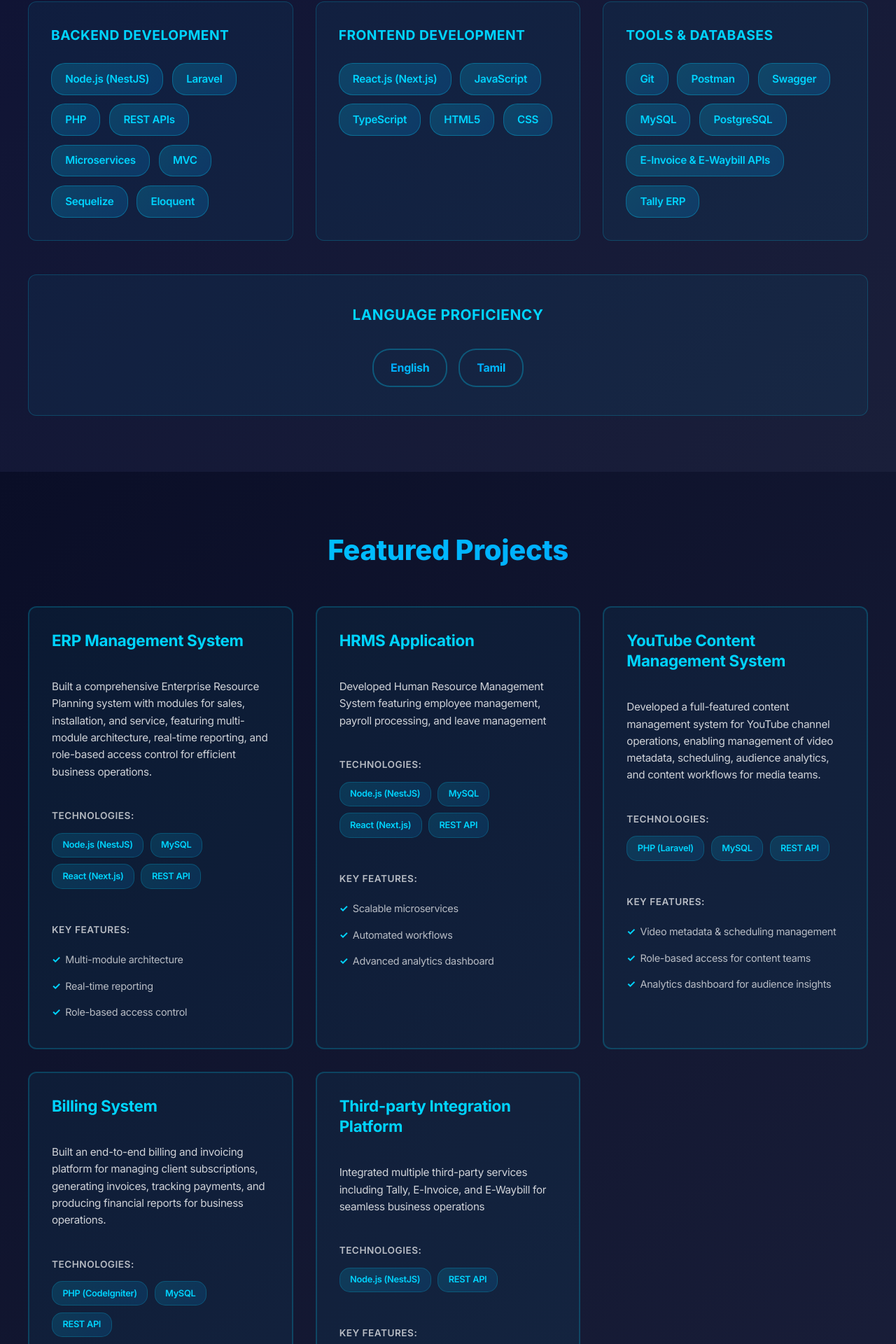
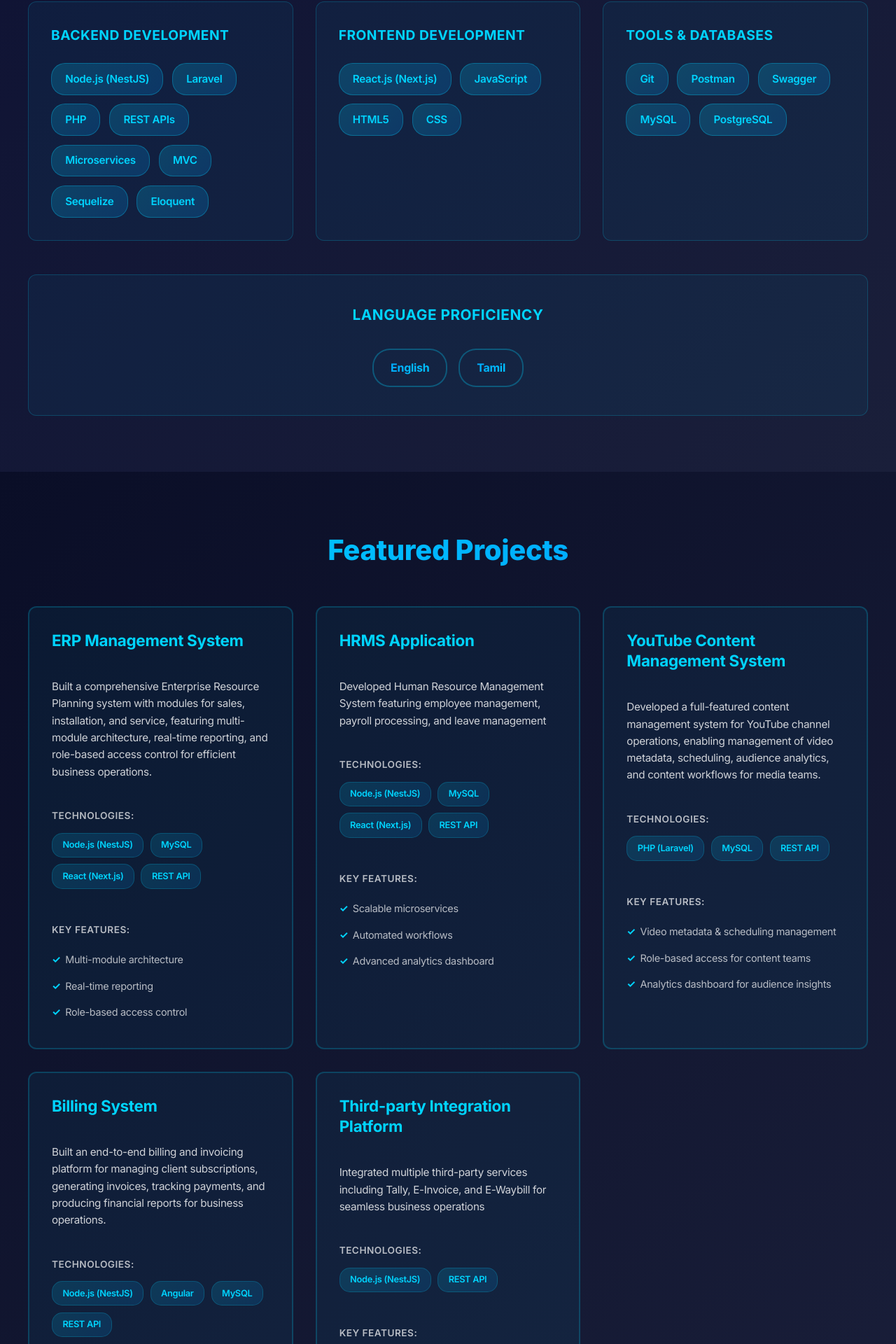
Before and after one commit to subash2407/subash-portfolio, a React (Vite) app: page / in a window 1280 px wide. Shown: the part 3635-5555 px from the top of the page at 70% size. Built offline with nearby package versions, Linux system fonts and the light colour scheme; the HTML template or start-up script is replaced by a standard one.

Commit message:
minor change

```diff
--- a/src/data/portfolio.ts
+++ b/src/data/portfolio.ts
@@ -66,15 +66,13 @@ export const portfolioData = {
       "Sequelize",
       "Eloquent",
     ],
-    frontend: ["React.js (Next.js)", "JavaScript", "TypeScript", "HTML5", "CSS"],
+    frontend: ["React.js (Next.js)", "JavaScript", "HTML5", "CSS"],
     tools: [
       "Git",
       "Postman",
       "Swagger",
       "MySQL",
-      "PostgreSQL",
-      "E-Invoice & E-Waybill APIs",
-      "Tally ERP",
+      "PostgreSQL"
     ],
   },
 
@@ -139,7 +137,7 @@ export const portfolioData = {
       title: "Billing System",
       description:
         "Built an end-to-end billing and invoicing platform for managing client subscriptions, generating invoices, tracking payments, and producing financial reports for business operations.",
-      technologies: ["PHP (CodeIgniter)", "MySQL", "REST API"],
+      technologies: ["Node.js (NestJS)","Angular", "MySQL", "REST API"],
       highlights: ["Automated invoice generation", "Payment tracking & reconciliation", "Detailed financial reporting"],
     },
     {
```
